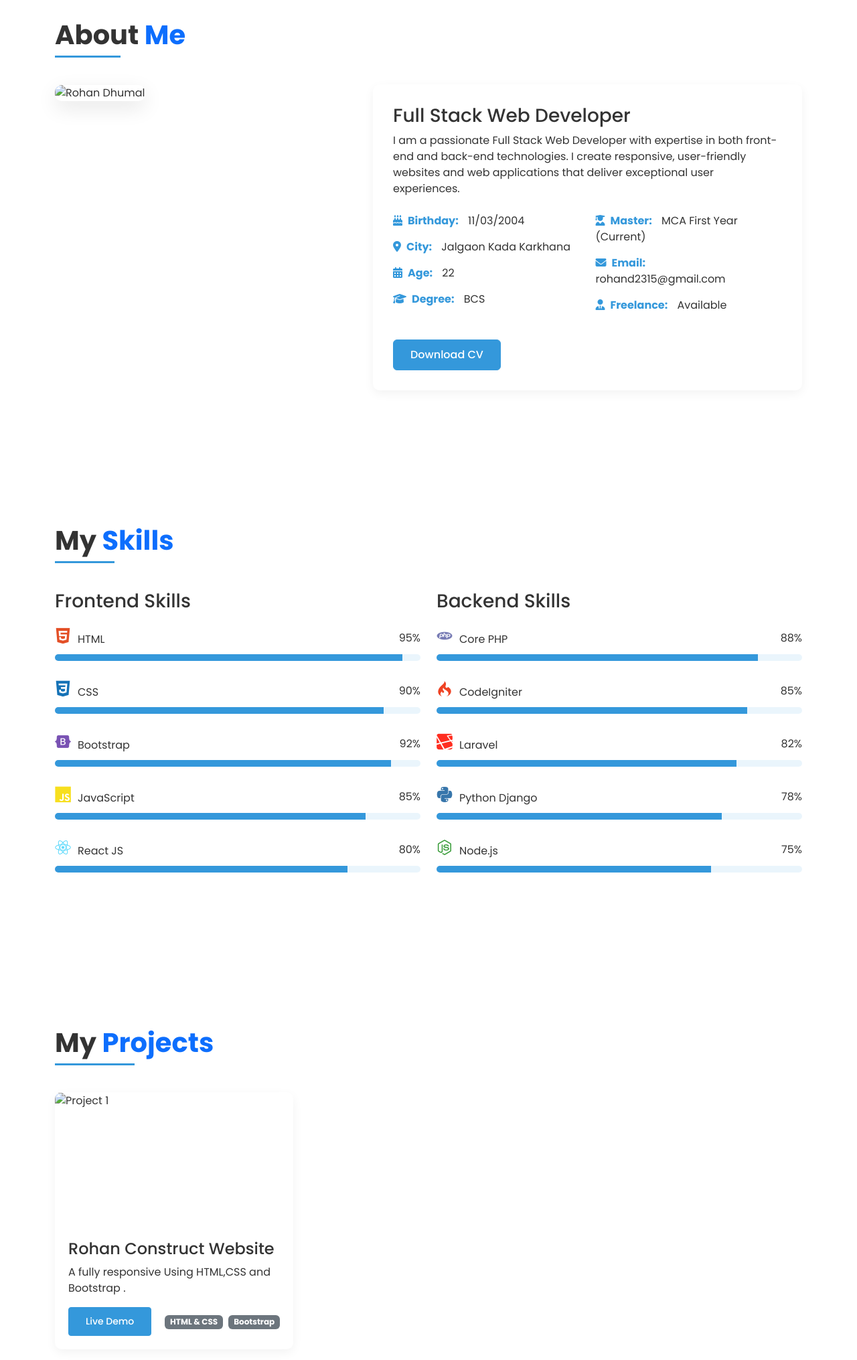
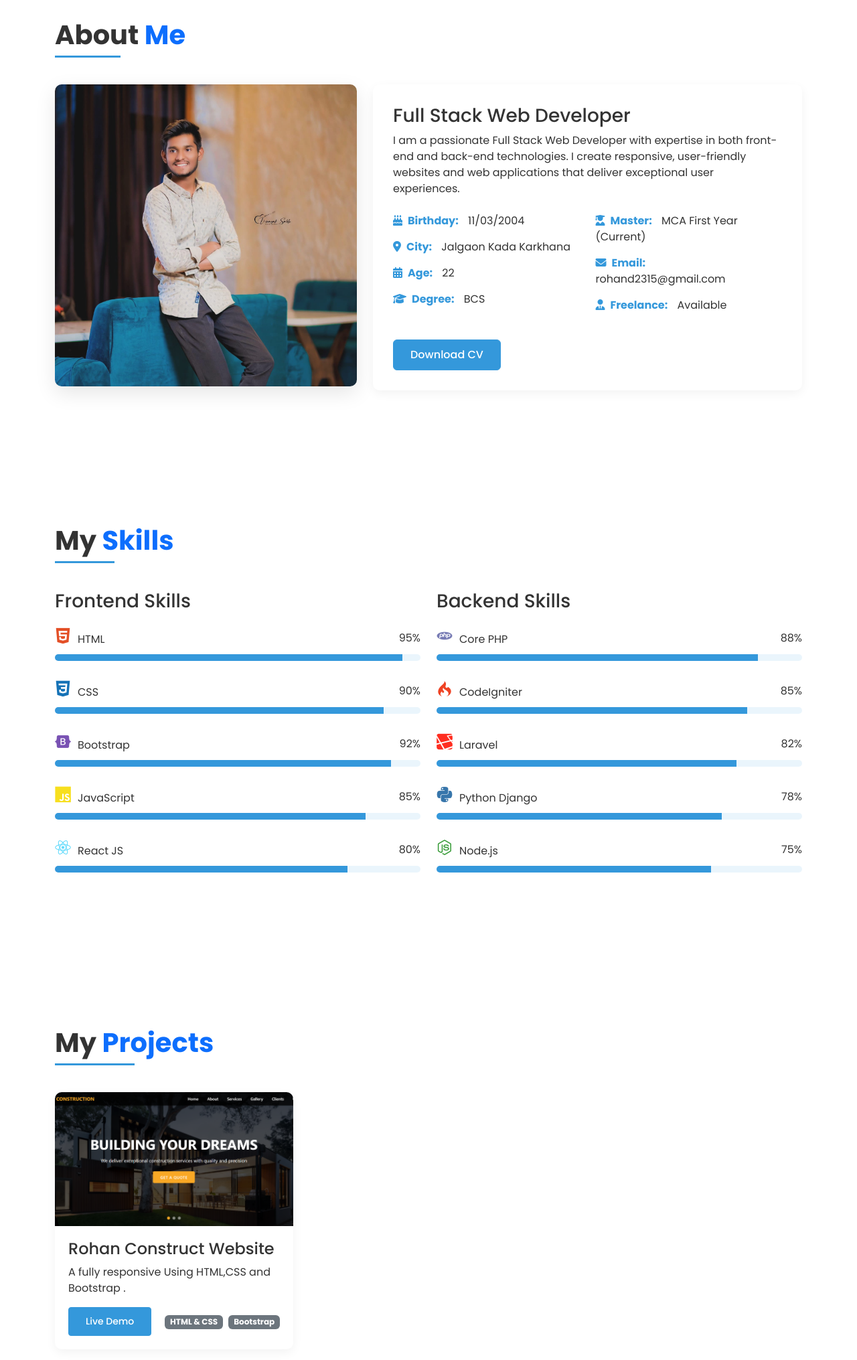
Before and after one commit to rohan-968308172315/rohan_portfolio, a plain HTML site: page index.html in a window 1280 px wide. Shown: the part 940-2971 px from the top of the page at 67% size. Drawn offline with nearby package versions, Linux system fonts and the light colour scheme; the site is published under a folder, as on GitHub Pages, so addresses that start at the root find nothing.

Commit message:
Update index.html

```diff
--- a/index.html
+++ b/index.html
@@ -758,7 +758,7 @@
             <div class="row">
                 <div class="col-lg-5">
                     <div class="about-img">
-                        <img src="/About.jpg" alt="Rohan Dhumal" class="img-fluid">
+                        <img src="./About.jpg" alt="Rohan Dhumal" class="img-fluid">
                     </div>
                 </div>
                 <div class="col-lg-7">
@@ -937,7 +937,7 @@
                 <div class="col-lg-4 col-md-6">
                     <div class="project-card">
                         <div class="project-img">
-                            <img src="/project1.png" alt="Project 1">
+                            <img src="./project1.png" alt="Project 1">
                         </div>
                         <div class="project-content">
                             <h4>Rohan Construct Website</h4>
@@ -957,7 +957,7 @@
                 <!-- <div class="col-lg-4 col-md-6">
                     <div class="project-card">
                         <div class="project-img">
-                            <img src="/rohan1.jpg" alt="Project 2">
+                            <img src="./rohan1.jpg" alt="Project 2">
                         </div>
                         <div class="project-content">
                             <h4>Portfolio CMS</h4>
@@ -978,7 +978,7 @@
                 <!-- <div class="col-lg-4 col-md-6">
                     <div class="project-card">
                         <div class="project-img">
-                            <img src="/rohan1.jpg" alt="Project 3">
+                            <img src="./rohan1.jpg" alt="Project 3">
                         </div>
                         <div class="project-content">
                             <h4>Task Management App</h4>
@@ -998,7 +998,7 @@
                 <!-- <div class="col-lg-4 col-md-6">
                     <div class="project-card">
                         <div class="project-img">
-                            <img src="/rohan1.jpg" alt="Project 4">
+                            <img src="./rohan1.jpg" alt="Project 4">
                         </div>
                         <div class="project-content">
                             <h4>Social Media Dashboard</h4>
@@ -1018,7 +1018,7 @@
                 <!-- <div class="col-lg-4 col-md-6">
                     <div class="project-card">
                         <div class="project-img">
-                            <img src="/rohan1.jpg" alt="Project 5">
+                            <img src="./rohan1.jpg" alt="Project 5">
                         </div>
                         <div class="project-content">
                             <h4>Blog Platform</h4>
@@ -1038,7 +1038,7 @@
                 <!-- <div class="col-lg-4 col-md-6">
                     <div class="project-card">
                         <div class="project-img">
-                            <img src="/rohan1.jpg" alt="Project 6">
+                            <img src="./rohan1.jpg" alt="Project 6">
                         </div>
                         <div class="project-content">
                             <h4>Weather App</h4>
```
